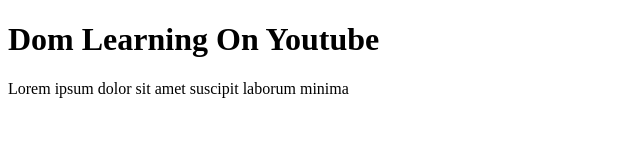
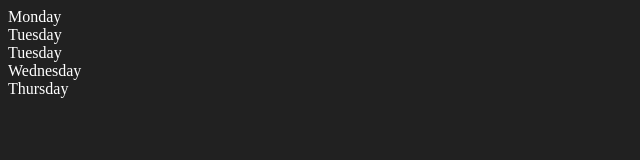
Before and after one commit to shilpa84ya/JS, a plain HTML site: page 06-DOM/01_one.html in a window 1280 px wide. Shown: the whole page, without its empty margins (0-640 px from the left). Drawn offline with Linux system fonts and the light colour scheme.

Commit message:
DOM Practice

```diff
--- a/06-DOM/01_one.html
+++ b/06-DOM/01_one.html
@@ -1,14 +1,46 @@
 <!-- DOM: Document Object Model-->
-
 <!DOCTYPE html>
 <html lang="en">
 <head>
-    <title>DOM Learning</title>
+    <meta charset="UTF-8">
+    <meta http-equiv="X-UA-Compatible" content="IE=edge">
+    <meta name="viewport" content="width=device-width, initial-scale=1.0">
+    <title>Document</title>
 </head>
-<body>
-    <div class="bg-black">
-        <h1>Dom Learning On Youtube</h1>
-        <p>Lorem ipsum dolor sit amet suscipit laborum minima</p>
+<body style="background-color: #212121; color: #ffff;">
+    <div class="parent">
+        <div class="day">Monday</div>
+        <div class="day">Tuesday</div>
+        <div class="day">Tuesday</div>
+        <div class="day">Wednesday</div>
+        <div class="day">Thursday</div>
     </div>
+
 </body>
+<!-- Here is the js code-->
+<script>
+    //1. find out what are the values are present inside parent element
+    // const parent = document.querySelector(".parent") // .parent is the name of the class (CSS property)
+    // console.log(parent)
+    // console.log(parent.children)
+    // console.log(parent.children[1].innerHTML)
+
+    //printing all the days
+    // for(let i = 0;i<parent.children.length;i++){
+    //     console.log(parent.children[i].innerHTML)
+
+    // }
+
+    // Styling the content of the website using js(changing the color of text)
+    // parent.children[1].style.color="red"
+    // // Get first element and last element of the parent class
+    // console.log(parent.firstElementChild);  // we'll get this : <div>Monday</div>
+    // console.log(parent.lastElementChild);
+
+    // another method to do the same thing
+    const dayOne = document.querySelector('.day')  // querySelector will give the first element
+    console.log(dayOne)
+    console.log(dayOne.parentElement)
+    console.log(dayOne.nextElementSibling)
+</script>
 </html>
```
